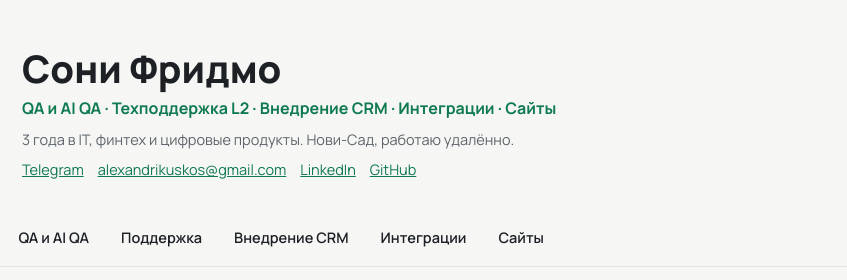
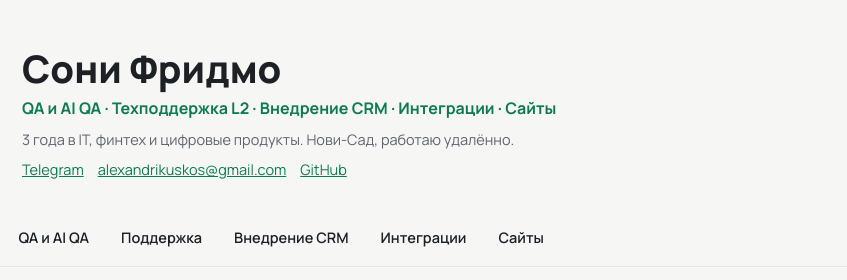
Before and after one commit to sonyfrid/portfolio, a plain HTML site: page index.html in a window 1280 px wide. Shown: the top 280 px of the page, 294-1141 px from the left. Drawn offline with Linux system fonts and the light colour scheme.

Commit message:
Убрал LinkedIn из контактов
Co-Authored-By: Claude Opus 5.5 <noreply@anthropic.com>
Claude-Session: https://claude.ai/code/session_01QYyMYqHUKhCVmeXq2H5Mwm

```diff
--- a/index.html
+++ b/index.html
@@ -62,7 +62,7 @@ footer { padding: 40px 0 50px; color: var(--mute); font-size: 14px; }
     <h1>Сони Фридмо</h1>
     <div class="roles">QA и AI QA · Техподдержка L2 · Внедрение CRM · Интеграции · Сайты</div>
     <div class="ct">3 года в IT, финтех и цифровые продукты. Нови-Сад, работаю удалённо.</div>
-    <div class="ct"><a href="https://t.me/fridmo_sony">Telegram</a><a href="mailto:alexandrikuskos@gmail.com">alexandrikuskos@gmail.com</a><a href="https://www.linkedin.com/in/sonyfridmo">LinkedIn</a><a href="https://github.com/sonyfrid">GitHub</a></div>
+    <div class="ct"><a href="https://t.me/fridmo_sony">Telegram</a><a href="mailto:alexandrikuskos@gmail.com">alexandrikuskos@gmail.com</a><a href="https://github.com/sonyfrid">GitHub</a></div>
   </div>
 </header>
 </div>
```
